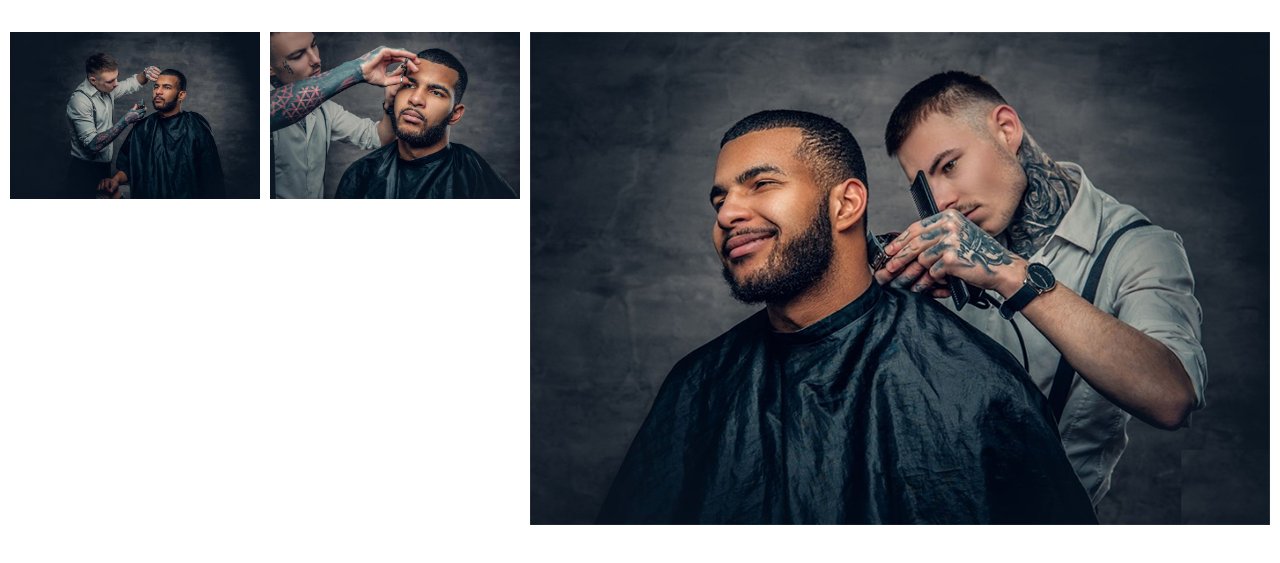
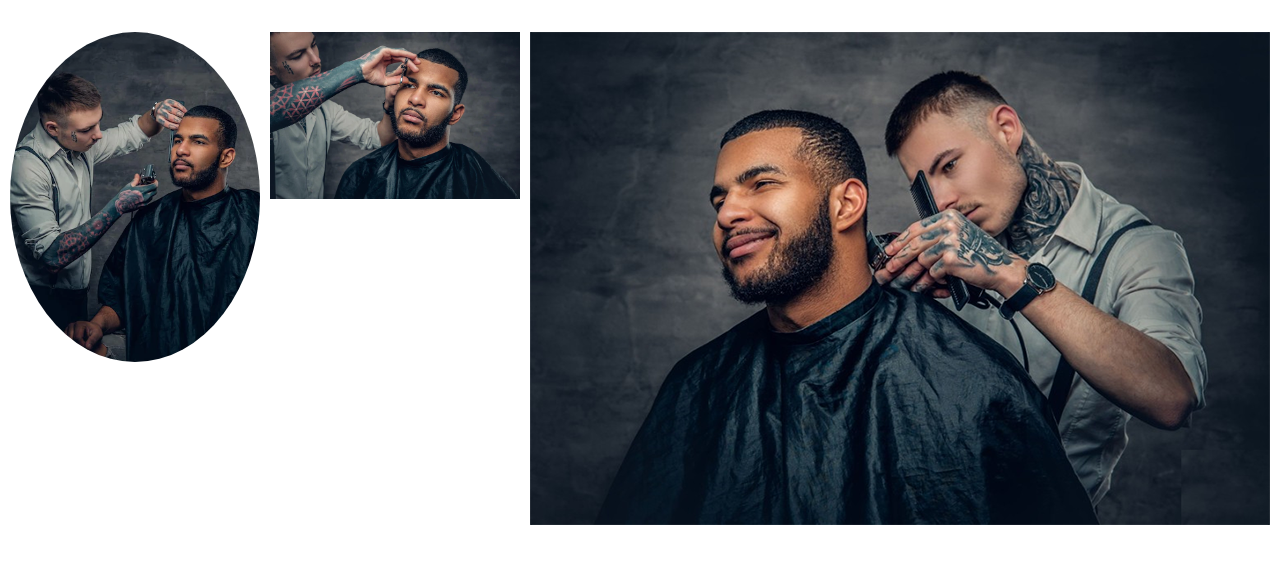
Before and after one commit to DioneiLamb/BeAcademy-FromZeroToHero-ProjetoFinal, a plain HTML site: page Landpage/main.html in a window 1280 px wide. Shown: the part 243-806 px from the top of the page. Drawn offline with Linux system fonts and the light colour scheme.

Commit message:
alterando algumas coisas

```diff
--- a/Landpage/main.html
+++ b/Landpage/main.html
@@ -104,10 +104,19 @@
         </div>
     </section> -->
 
+    <style>
+        .mascaraRedonda {
+            border-radius: 50%;
+            object-fit: cover;
+            height: 100%;
+            width: 100%;
+        }
+    </style>
+
     <h1>CSS Grid 3</h1>
     <section class="grid3">
-        <div class="grid3-item">
-            <img src="./img/corte1.png">
+        <div class="grid3-item ">
+            <img class="mascaraRedonda" src="./img/corte1.png">
             <p class="legenda">Legenda 1</p>
         </div>
         <div class="grid3-item">
```
